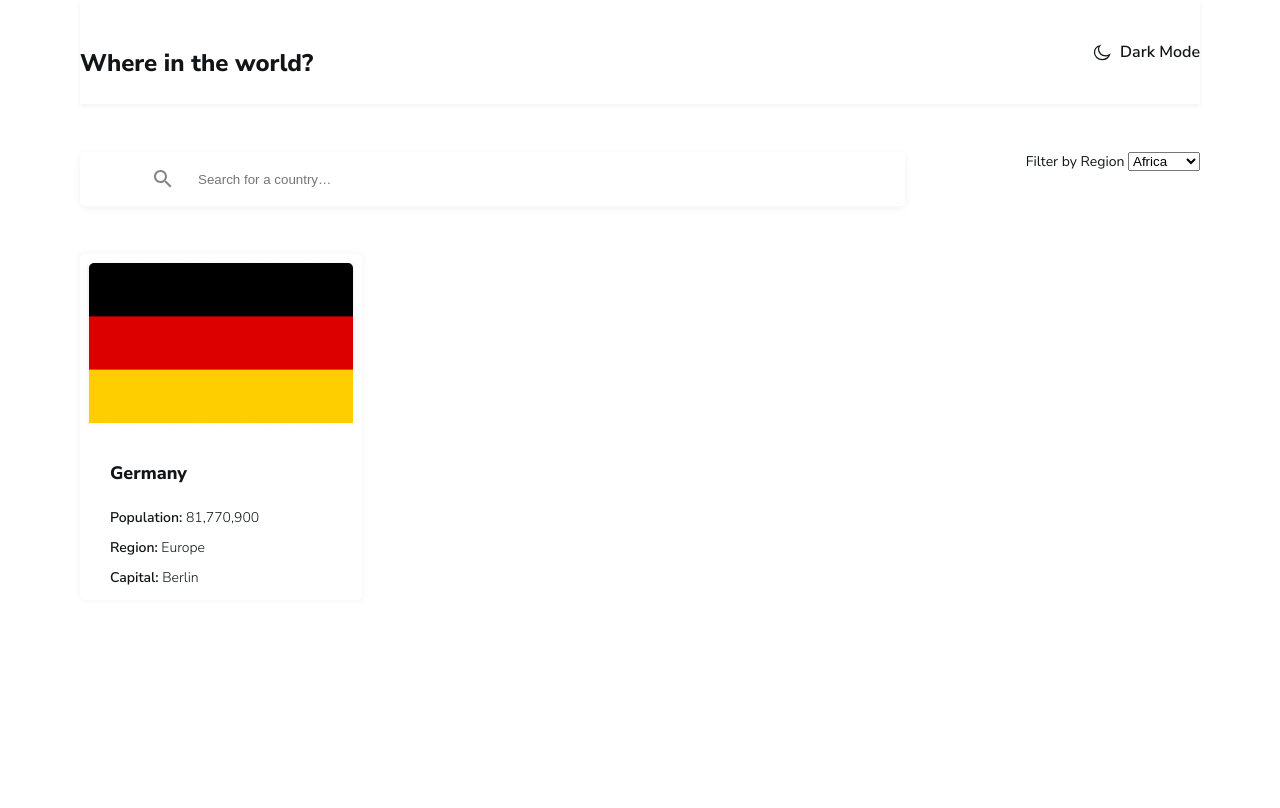
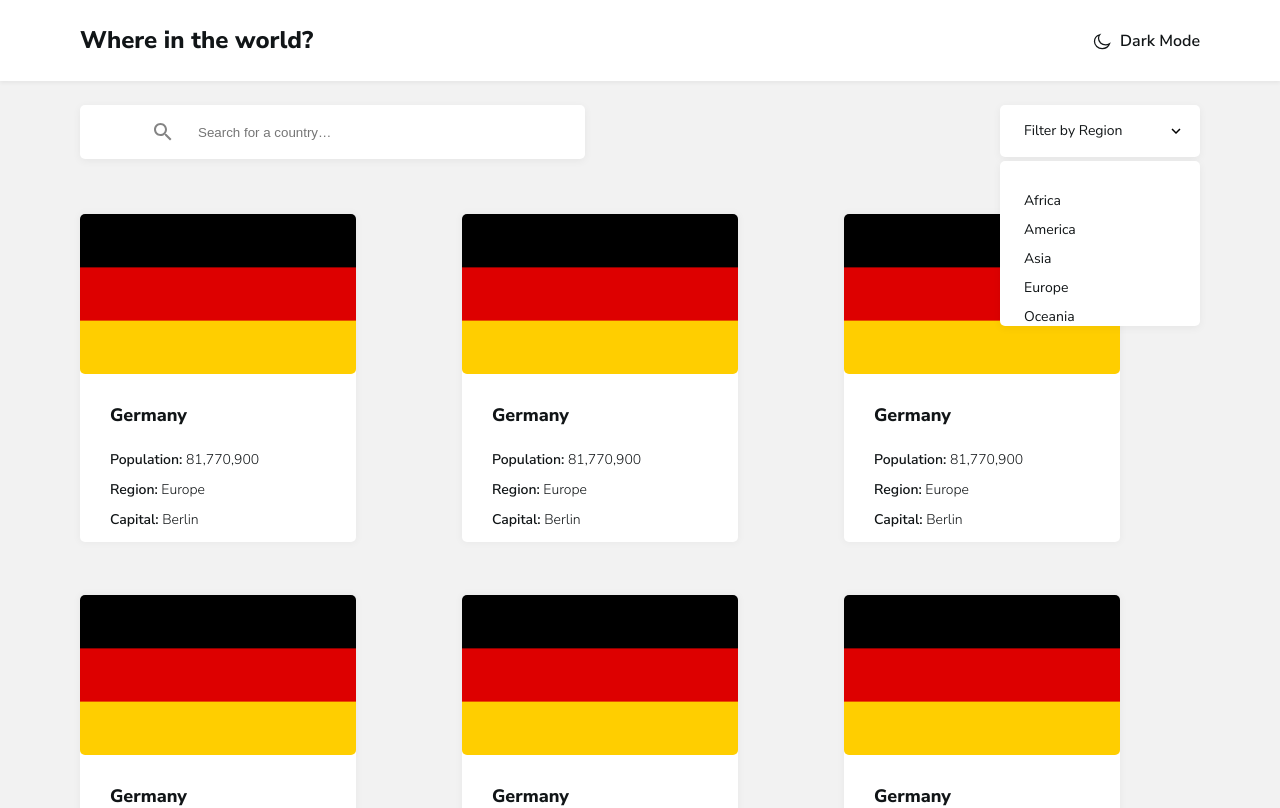
Before and after one commit to Aboagye-Heming/countries-theme-switcher-app-app, a React (Create React App) app: page / in a window 1280 px wide. Shown: the top 808 px of the page. Built offline with nearby package versions, Linux system fonts and the light colour scheme.

Commit message:
created the dropdown filter

```diff
--- a/src/App.scss
+++ b/src/App.scss
@@ -1,5 +1,8 @@
 @import url("https://fonts.googleapis.com/css2?family=Nunito+Sans:wght@300;400;600;800&display=swap");
 
+.hero {
+  background: #f2f2f2;
+}
 .container {
   padding: 0px 80px 45px 80px;
 }
@@ -11,6 +14,7 @@
   background: #ffffff;
   box-shadow: 0px 2px 4px rgba(0, 0, 0, 0.0562443);
   margin-bottom: 48px;
+  padding-bottom: 0;
 }
 
 h3 {
@@ -20,13 +24,11 @@ h3 {
   font-size: 24px;
   line-height: 33px;
   color: #111517;
-  padding-top: 23px;
 }
 
 .dark-mode {
   display: flex;
   align-items: center;
-  justify-content: center;
   font-family: "Nunito Sans";
   font-style: normal;
   font-weight: 600;
@@ -39,12 +41,14 @@ h3 {
 .filter {
   display: flex;
   justify-content: space-between;
+  align-items: flex-start;
+  margin-top: -24px;
 }
 .search {
   background: #ffffff;
   box-shadow: 0px 2px 9px rgba(0, 0, 0, 0.0532439);
   border-radius: 5px;
-  width: 480px;
+  width: 160px;
   margin-bottom: 48px;
   padding: 18px 271px 18px 74px;
   display: flex;
@@ -57,15 +61,50 @@ h3 {
 }
 
 .filter-drop {
+  width: 200px;
+  z-index: 70;
+}
+
+.filter-label {
   font-family: "Nunito Sans";
   font-style: normal;
   font-weight: 400;
   font-size: 14px;
   line-height: 20px;
   color: #111517;
+  display: flex;
+  column-gap: 48px;
+  margin-bottom: 4px;
+  background: #ffffff;
+  box-shadow: 0px 2px 9px rgba(0, 0, 0, 0.0532439);
+  border-radius: 5px;
+  padding: 2px 18px 2px 24px;
 }
 
-option{
+.continents {
+  font-family: "Nunito Sans";
+  font-style: normal;
+  font-weight: 400;
+  font-size: 14px;
+  line-height: 20px;
+  color: #111517;
+  background: #ffffff;
+  box-shadow: 0px 2px 9px rgba(0, 0, 0, 0.0532439);
+  border-radius: 5px;
+  padding-top: 16px;
+  padding-left: 24px;
+  padding-bottom: 4px;
+}
+
+.continents p {
+  margin-bottom: -5px;
+
+}
+
+.flag {
+  width: 276px;
+  height: 160px;
+  border-radius: 5px;
 
 }
 
@@ -101,12 +140,15 @@ h4 {
 .countries {
   display: flex;
   flex-wrap: wrap;
-  column-gap: 75px;
+  column-gap: 106px;
+  z-index: -10;
+  margin-top: -130px;
 }
 
 .country {
   background: #ffffff;
   box-shadow: 0px 0px 7px 2px rgba(0, 0, 0, 0.0294384);
   border-radius: 5px;
-  margin-bottom: 75px;
+  margin-bottom: 35px;
+  margin-top: 18px;
 }
--- a/src/App.tsx
+++ b/src/App.tsx
@@ -1,38 +1,87 @@
 import React from 'react';
 import './App.scss';
-import flag from "./assets/images/1280px-Flag_of_Germany.png"
+import flag from "./assets/images/1280px-Flag_of_Germany.svg.png"
 import expand from './assets/images/expand-more.svg'
 import darkbtn from './assets/images/Group3.svg'
 import search from './assets/images/search.svg'
 
 function App() {
   return (
-    <div className="App container">
-      <div className="nav-bar">
+    <div className='hero'>
+        <div className="nav-bar container">
           <h3>Where in the world?</h3>
           <div className='dark-mode'>
             <img src={darkbtn} alt="" />
             <p>Dark Mode</p></div>
         </div>
+      <div className="App container">
         <div className='filter'>
           <div className="search">
             <img src={search} alt="" />
             <input type="text" placeholder='Search for a country…' />
           </div>
           <div className='filter-drop'>
-          <label htmlFor="countries">Filter by Region </label>
-          <select name="countries" id="countries">
-            <option value="Africa">Africa</option>
-            <option value="America">America</option>
-            <option value="Asia">Asia</option>
-            <option value="Asia">Europe</option>
-            <option value="Oceania">Oceania</option>
-          </select>
+            <div className='filter-label'>
+              <p>Filter by Region </p>
+              <img src={expand} alt="" />
+            </div>
+            <div className='continents'>
+              <p>Africa</p>
+              <p>America</p>
+              <p>Asia</p>
+              <p>Europe</p>
+              <p>Oceania</p>
+            </div>
           </div>
         </div>
         <div className='countries'>
           <div className="country">
-          <img src={flag} alt="" />
+            <img className='flag' src={flag} alt="" />
+            <div className='description'>
+              <h4>Germany</h4>
+              <p><span>Population:</span> 81,770,900</p>
+              <p><span>Region:</span> Europe</p>
+              <p><span>Capital:</span> Berlin</p>
+            </div>
+          </div>
+          <div className="country">
+            <img className='flag' src={flag} alt="" />
+            <div className='description'>
+              <h4>Germany</h4>
+              <p><span>Population:</span> 81,770,900</p>
+              <p><span>Region:</span> Europe</p>
+              <p><span>Capital:</span> Berlin</p>
+            </div>
+          </div>
+          <div className="country">
+            <img className='flag' src={flag} alt="" />
+            <div className='description'>
+              <h4>Germany</h4>
+              <p><span>Population:</span> 81,770,900</p>
+              <p><span>Region:</span> Europe</p>
+              <p><span>Capital:</span> Berlin</p>
+            </div>
+          </div>
+          <div className="country">
+            <img className='flag' src={flag} alt="" />
+            <div className='description'>
+              <h4>Germany</h4>
+              <p><span>Population:</span> 81,770,900</p>
+              <p><span>Region:</span> Europe</p>
+              <p><span>Capital:</span> Berlin</p>
+            </div>
+          </div>
+          <div className="country">
+            <img className='flag' src={flag} alt="" />
+            <div className='description'>
+              <h4>Germany</h4>
+              <p><span>Population:</span> 81,770,900</p>
+              <p><span>Region:</span> Europe</p>
+              <p><span>Capital:</span> Berlin</p>
+            </div>
+          </div>
+          <div className="country">
+            <img className='flag' src={flag} alt="" />
             <div className='description'>
               <h4>Germany</h4>
               <p><span>Population:</span> 81,770,900</p>
@@ -42,7 +91,7 @@ function App() {
           </div>
 
         </div>
-    </div>
+      </div></div>
   );
 }
 
```
Also changed, not shown: src/assets/images/1280px-Flag_of_Germany.png (deleted), src/assets/images/1280px-Flag_of_Germany.svg.png (added). Lines whose indentation alone changed are shown as unchanged.
